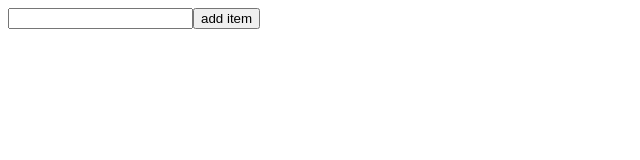
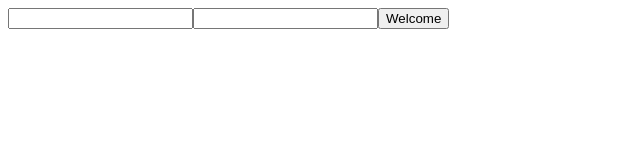
Before and after one commit to liunanqi/vuetutorial, a plain HTML site: page Demo2.html in a window 1280 px wide. Shown: the whole page, without its empty margins (0-640 px from the left). Drawn offline with nearby package versions, Linux system fonts and the light colour scheme.

```diff
--- a/Demo2.html
+++ b/Demo2.html
@@ -7,7 +7,12 @@
     <script src="https://unpkg.com/vue@next"></script>
 </head>
 <body>
-    <div id="app"></div>
+    <div id="app">
+        <input v-model="firstName" />
+        <input v-model="lastName" />
+        <button v-on:click="addItem">Welcome</button>
+        <span>{{fullName}}</span>
+    </div>
 </body>
 <script src="js/demo2.js"></script>
 </html>
--- a/js/demo2.js
+++ b/js/demo2.js
@@ -1,21 +1,16 @@
 Vue.createApp({
     data() {
         return {
-            inputValue:'',
-            list:[]
+            firstName:'',
+            lastName:'',
+            fullName:''
         }
     },
     methods: {
-        handleAddItem() {
-            this.list.push(this.inputValue)
-            this.inputValue = ''
+        addItem() {
+            if(this.firstName && this.lastName) {
+                this.fullName = 'Hello,' + this.firstName + ' ' + this.lastName + '!'
+            }
         }
-    },
-    template: `<div>
-                    <input v-model="inputValue" />
-                    <button v-on:click="handleAddItem">add item</button>
-                    <ul>
-                        <li v-for="(item, index) of list">[{{index}}]{{item}}</li>
-                    </ul>
-               </div>`
+    }
 }).mount("#app")
```
